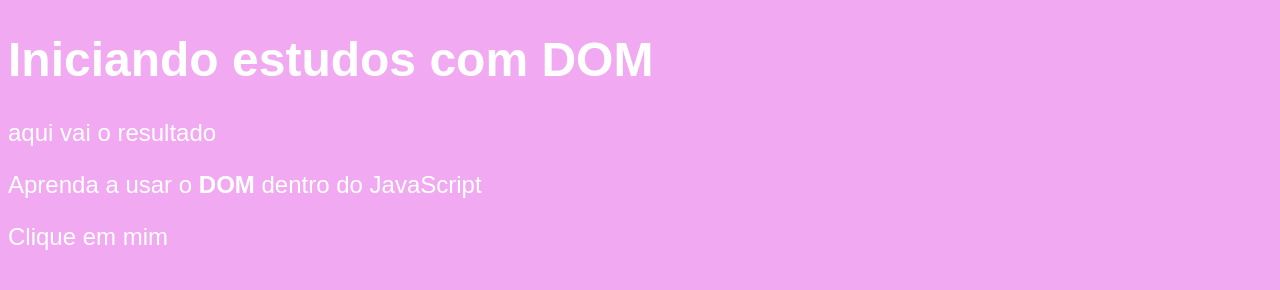
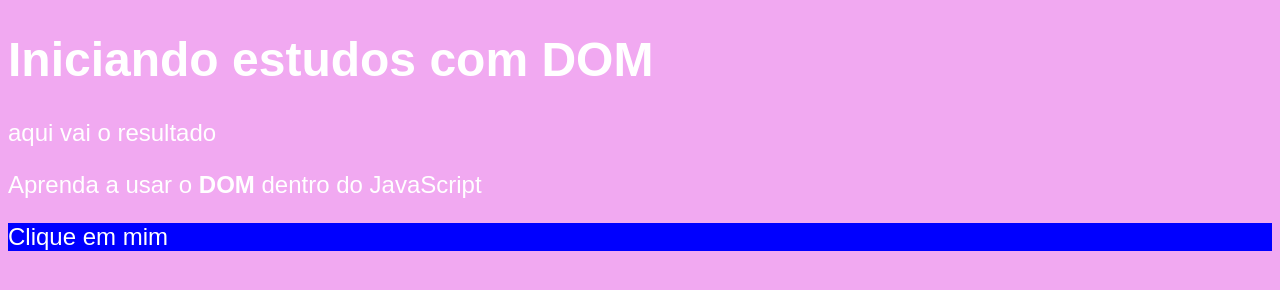
Before and after one commit to LuizCBonini/JavaScript, a plain HTML site: page Exercicios/ex005 DOM/index.html in a window 1280 px wide. Drawn offline with Linux system fonts and the light colour scheme.

Commit message:
Adição da aula 5

```diff
--- a/Exercicios/ex005 DOM/index.html
+++ b/Exercicios/ex005 DOM/index.html
@@ -6,7 +6,7 @@
     <meta name="viewport" content="width=device-width, initial-scale=1.0">
     <style>
         body {
-            background-color: rgb(241, 169, 241);
+            background: rgb(241, 169, 241);
             color: white;
             font: normal 18pt Arial;
         }
@@ -17,9 +17,14 @@
     <h1>Iniciando estudos com DOM</h1>
     <p>aqui  vai o resultado</p>
     <p>Aprenda a usar o <strong>DOM</strong> dentro do JavaScript</p>
-    <div>Clique em mim</div>
+    <div class="msg">Clique em mim</div>
     <script>
-        var p1 = window.document.getElementsByTagName('p')[0]
+        var corpo = window.document.body
+        var p1 = window.document.getElementsByTagName('p')[1]
+        /*var d = window.document.getElementsById('msg')
+        d.innerText = 'Estou aguardando...'*/
+        var d = window.document.querySelector('div.msg')
+        d.style.background = 'blue'
     </script>
 </body>
 </html>
```
